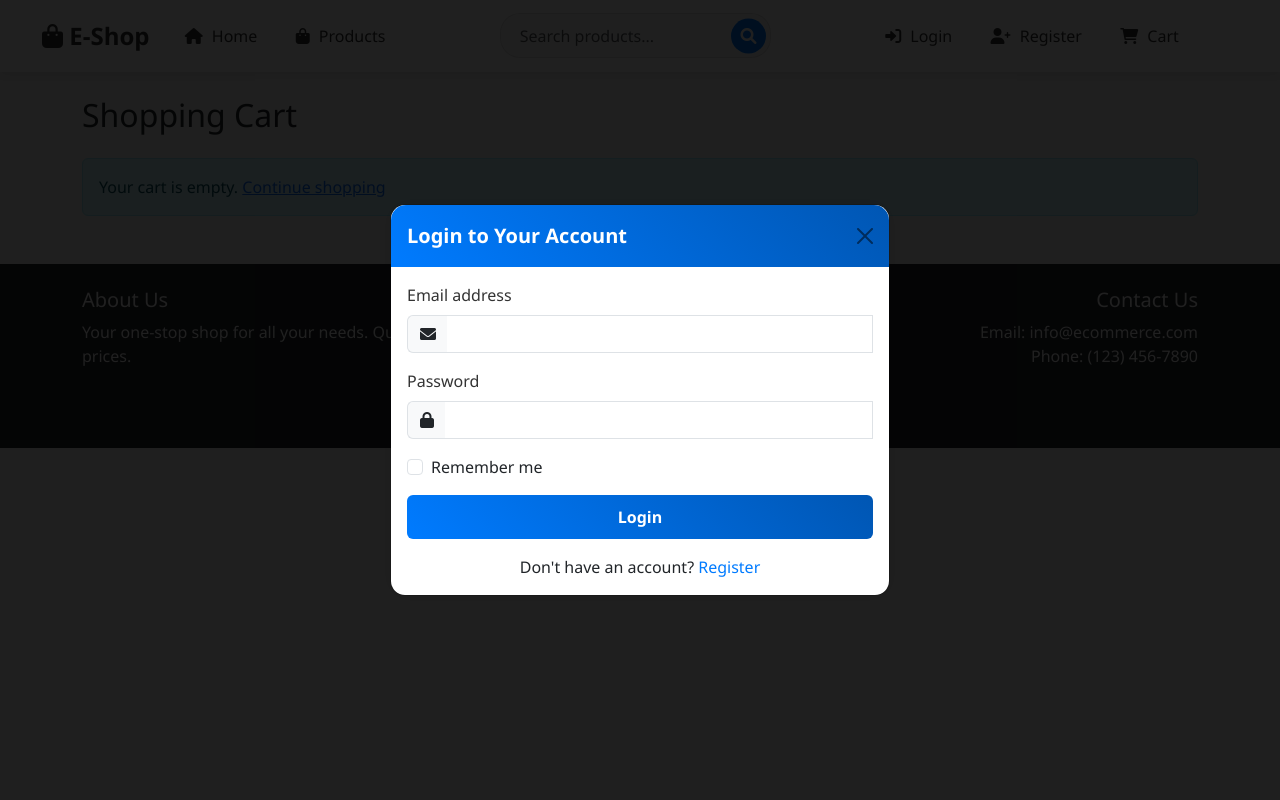
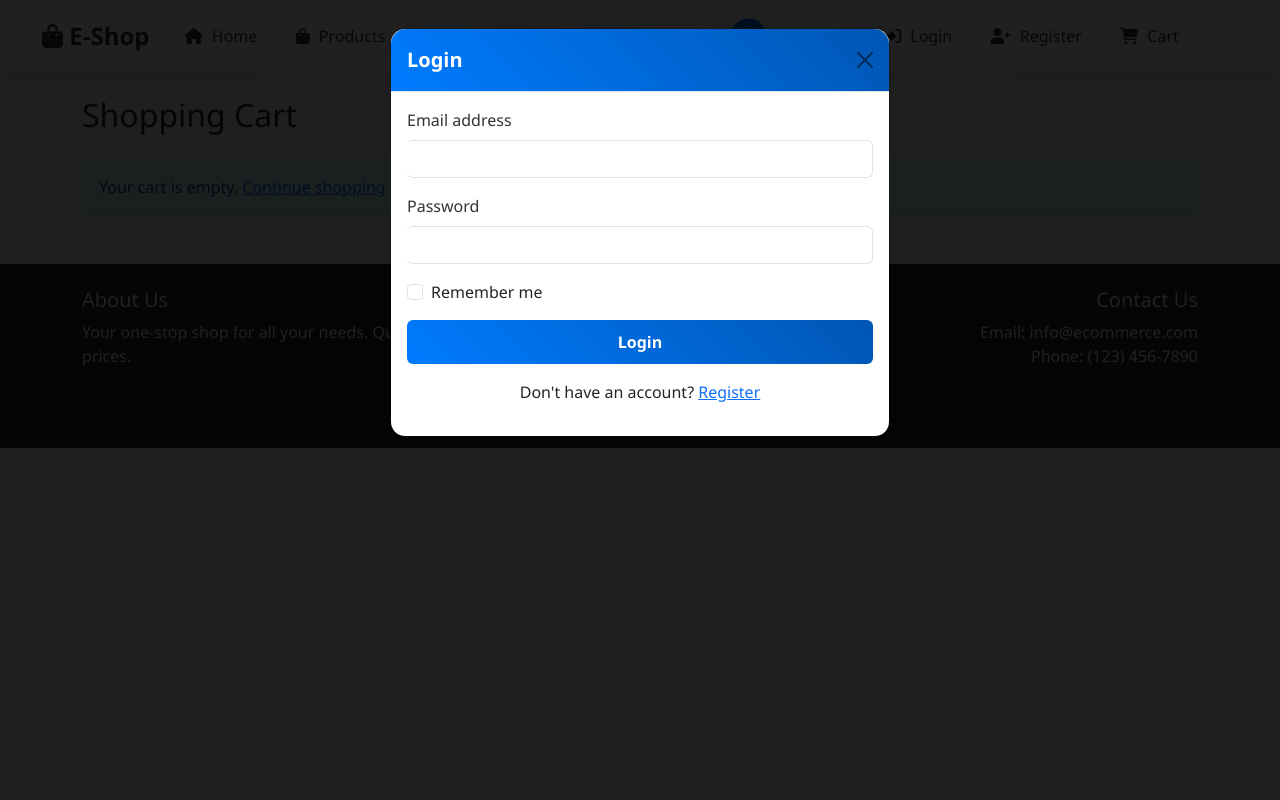
Before and after one commit to Ankitstr/Task1, a PHP site: page /cart.php in a window 1280 px wide, after a click on "Login". Run offline with PHP 8.4, Linux system fonts and the light colour scheme; data that the repository does not hold is empty; some libraries are stand-ins or nearby versions.

Commit message:
Update: Added login modal functionality and improved checkout process

```diff
--- a/cart.php
+++ b/cart.php
@@ -3,7 +3,7 @@ require_once 'includes/init.php';
 require_once 'config/database.php';
 
 // Check if user is logged in
-
+$isLoggedIn = isset($_SESSION['logged_in']) && $_SESSION['logged_in'] === true;
 
 $database = new Database();
 $db = $database->getConnection();
@@ -170,7 +170,13 @@ if (!empty($_SESSION['cart'])) {
                                 <strong>Total:</strong>
                                 <strong>$<?php echo number_format($total, 2); ?></strong>
                             </div>
-                            <a href="checkout.php" class="btn btn-primary w-100">Proceed to Checkout</a>
+                            <?php if ($isLoggedIn): ?>
+                                <a href="checkout.php" class="btn btn-primary w-100">Proceed to Checkout</a>
+                            <?php else: ?>
+                                <button type="button" class="btn btn-primary w-100" data-bs-toggle="modal" data-bs-target="#loginModal">
+                                    Login to Checkout
+                                </button>
+                            <?php endif; ?>
                         </div>
                     </div>
                 </div>
@@ -179,9 +185,16 @@ if (!empty($_SESSION['cart'])) {
     </div>
 
     <?php include 'includes/footer.php'; ?>
+    <?php include 'includes/login-modal.php'; ?>
 
     <script src="https://cdn.jsdelivr.net/npm/bootstrap@5.3.0/dist/js/bootstrap.bundle.min.js"></script>
     <script src="https://code.jquery.com/jquery-3.6.0.min.js"></script>
     <script src="assets/js/main.js"></script>
+    <script>
+        // Store the checkout URL in session storage when login modal is shown
+        document.getElementById('loginModal').addEventListener('show.bs.modal', function () {
+            sessionStorage.setItem('redirectAfterLogin', 'checkout.php');
+        });
+    </script>
 </body>
 </html>
--- a/includes/login-modal.php
+++ b/includes/login-modal.php
@@ -1,48 +1,32 @@
 <!-- Login Modal -->
 <div class="modal fade" id="loginModal" tabindex="-1" aria-labelledby="loginModalLabel" aria-hidden="true">
-    <div class="modal-dialog modal-dialog-centered">
+    <div class="modal-dialog">
         <div class="modal-content">
-            <div class="modal-header border-0">
-                <h5 class="modal-title" id="loginModalLabel">Login to Your Account</h5>
+            <div class="modal-header">
+                <h5 class="modal-title" id="loginModalLabel">Login</h5>
                 <button type="button" class="btn-close" data-bs-dismiss="modal" aria-label="Close"></button>
             </div>
             <div class="modal-body">
-                <div id="loginError" class="alert alert-danger d-none"></div>
-
-                <form id="loginForm" action="process_login.php" method="POST" class="needs-validation" novalidate>
+                <form id="loginForm" action="auth/process_login.php" method="POST">
                     <div class="mb-3">
-                        <label for="login_email" class="form-label">Email address</label>
-                        <div class="input-group">
-                            <span class="input-group-text"><i class="fas fa-envelope"></i></span>
-                            <input type="email" class="form-control" id="login_email" name="email" required>
-                            <div class="invalid-feedback">
-                                Please enter your email address.
-                            </div>
-                        </div>
+                        <label for="email" class="form-label">Email address</label>
+                        <input type="email" class="form-control" id="email" name="email" required>
                     </div>
-
                     <div class="mb-3">
-                        <label for="login_password" class="form-label">Password</label>
-                        <div class="input-group">
-                            <span class="input-group-text"><i class="fas fa-lock"></i></span>
-                            <input type="password" class="form-control" id="login_password" name="password" required>
-                            <div class="invalid-feedback">
-                                Please enter your password.
-                            </div>
-                        </div>
+                        <label for="password" class="form-label">Password</label>
+                        <input type="password" class="form-control" id="password" name="password" required>
                     </div>
-
                     <div class="mb-3 form-check">
                         <input type="checkbox" class="form-check-input" id="remember" name="remember">
                         <label class="form-check-label" for="remember">Remember me</label>
                     </div>
-
-                    <button type="submit" class="btn btn-primary w-100 mb-3">Login</button>
-
-                    <div class="text-center">
-                        <p class="mb-0">Don't have an account? <a href="#" class="text-primary" id="switchToRegister">Register</a></p>
+                    <div class="d-grid">
+                        <button type="submit" class="btn btn-primary">Login</button>
                     </div>
                 </form>
+                <div class="text-center mt-3">
+                    <p>Don't have an account? <a href="#" data-bs-toggle="modal" data-bs-target="#registerModal" data-bs-dismiss="modal">Register</a></p>
+                </div>
             </div>
         </div>
     </div>
@@ -130,53 +114,34 @@
 <script>
     document.addEventListener('DOMContentLoaded', function() {
         const loginForm = document.getElementById('loginForm');
-        const loginError = document.getElementById('loginError');
 
         if (loginForm) {
             loginForm.addEventListener('submit', function(e) {
                 e.preventDefault();
 
-                // Reset error message
-                loginError.classList.add('d-none');
-                loginError.textContent = '';
+                const formData = new FormData(this);
+                formData.append('redirect_url', sessionStorage.getItem('redirectAfterLogin') || 'index.php');
 
-                // Validate form
-                if (!this.checkValidity()) {
-                    e.stopPropagation();
-                    this.classList.add('was-validated');
-                    return;
-                }
-
-                // Submit form via AJAX
-                const formData = new FormData(this);
-
-                fetch('process_login.php', {
+                fetch(this.action, {
                     method: 'POST',
                     body: formData
                 })
-                .then(response => response.text())
+                .then(response => response.json())
                 .then(data => {
-                    try {
-                        const result = JSON.parse(data);
-                        if (result.success) {
-                            // Close modal and reload page
-                            const loginModal = bootstrap.Modal.getInstance(document.getElementById('loginModal'));
-                            loginModal.hide();
-                            window.location.reload();
-                        } else {
-                            // Show error message
-                            loginError.textContent = result.message;
-                            loginError.classList.remove('d-none');
-                        }
-                    } catch (e) {
-                        // If response is not JSON, it's a redirect
-                        window.location.href = data;
+                    if (data.success) {
+                        // Close the modal
+                        const modal = bootstrap.Modal.getInstance(document.getElementById('loginModal'));
+                        modal.hide();
+
+                        // Redirect to the stored URL or home page
+                        window.location.href = data.redirect_url || 'index.php';
+                    } else {
+                        alert(data.message || 'Login failed. Please try again.');
                     }
                 })
                 .catch(error => {
-                    loginError.textContent = "An error occurred. Please try again.";
-                    loginError.classList.remove('d-none');
                     console.error('Error:', error);
+                    alert('An error occurred. Please try again.');
                 });
             });
         }
@@ -231,7 +196,6 @@
             // Reset form
             loginForm.reset();
             loginForm.classList.remove('was-validated');
-            loginError.classList.add('d-none');
         });
     });
 </script>
```
Also changed, not shown: auth/process_login.php (added, +41 -0 lines).
